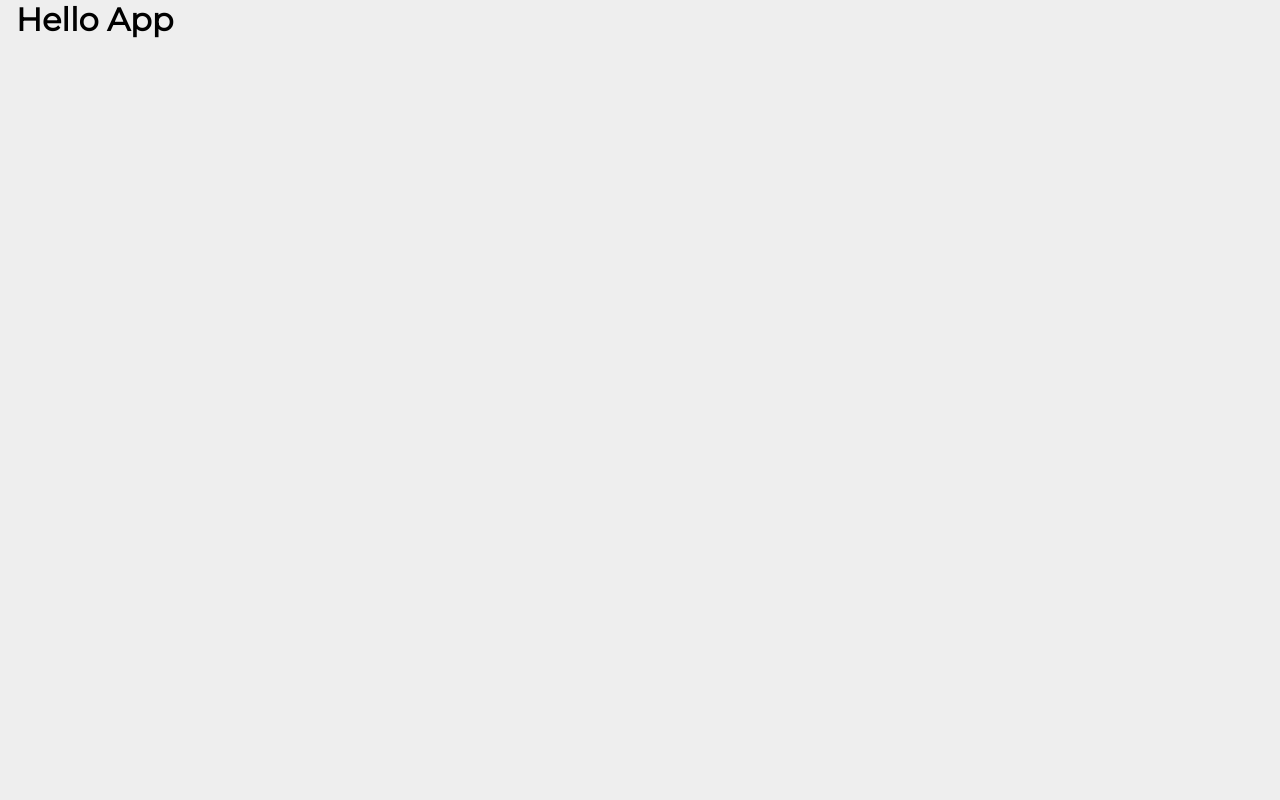
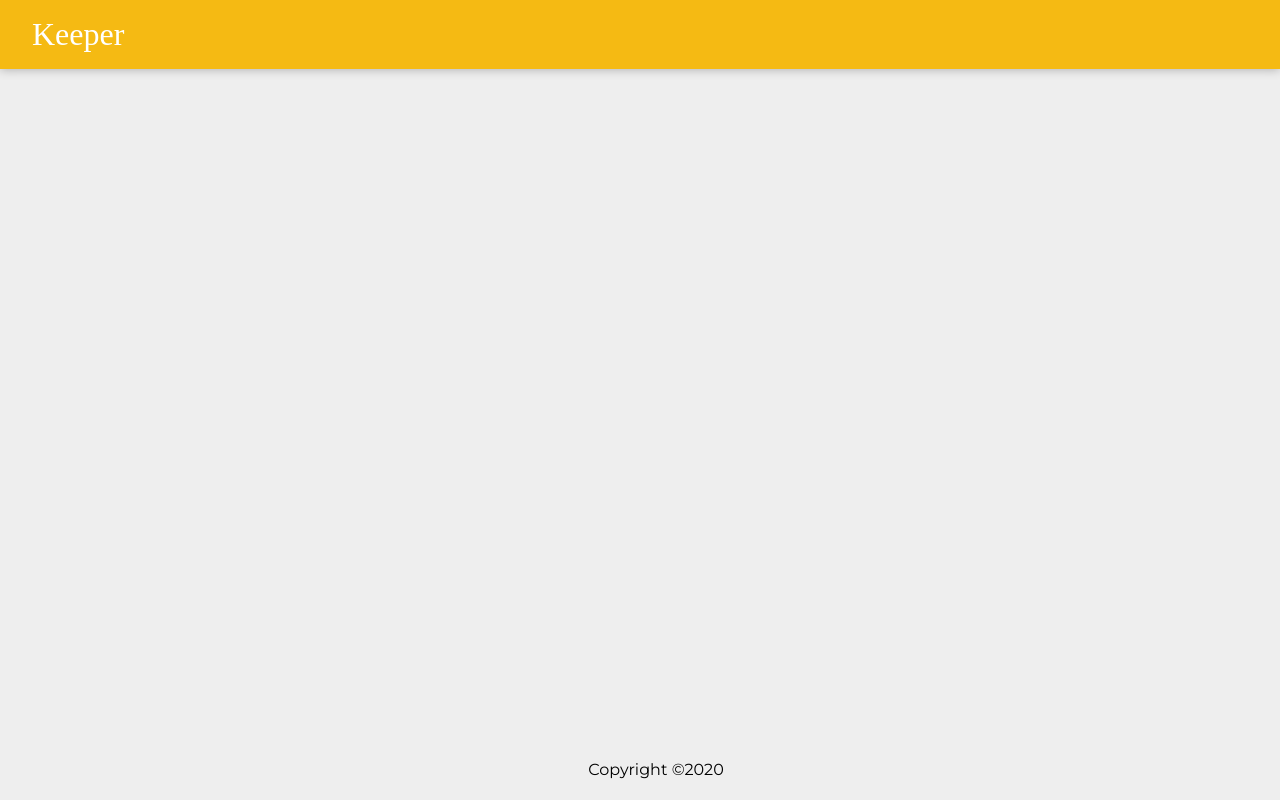
Before and after one commit to uchchhwash/keeper-app-react, a React (Create React App) app: page / in a window 1280 px wide. Built offline with nearby package versions, Linux system fonts and the light colour scheme; a web font is replaced by a local one.

Commit message:
add header & footer

```diff
--- a/public/styles.css
+++ b/public/styles.css
@@ -3,9 +3,11 @@
     margin: 0;
     box-sizing: border-box;
 }
+
 html {
     font-family: "Montserrat", sans-serif;
 }
+
 body {
     background: #eee;
     padding: 0 16px;
@@ -35,6 +37,7 @@ footer {
 footer p {
     color: #ccc;
 }
+
 .note {
     background: #fff;
     border-radius: 7px;
@@ -44,10 +47,12 @@ footer p {
     margin: 16px;
     float: left;
 }
+
 .note h1 {
     font-size: 1.1em;
     margin-bottom: 6px;
 }
+
 .note p {
     font-size: 1.1em;
     margin-bottom: 10px;
--- a/src/components/App.js
+++ /dev/null
@@ -1,9 +0,0 @@
-import React from "react"
-
-function App(){
-    return (<div>
-        <h1>Hello App</h1>
-    </div>);
-}
-
-export default App;
--- /dev/null
+++ b/src/components/App.jsx
@@ -0,0 +1,11 @@
+import React from "react"
+import Header from "./Header"
+import Footer from "./Footer"
+function App(){
+    return (<div>
+        <Header/>
+        <Footer/>
+    </div>);
+}
+
+export default App;
--- /dev/null
+++ b/src/components/Footer.jsx
@@ -0,0 +1,6 @@
+import React from "react";
+function Foorter(){
+    return (<footer>Copyright ©{new Date().getFullYear()}</footer>)
+}
+
+export default Foorter
--- /dev/null
+++ b/src/components/Header.jsx
@@ -0,0 +1,9 @@
+import React from "react"
+
+function Header(){
+    return (<header>
+        <h1>Keeper</h1>
+    </header>);
+}
+
+export default Header;
```
Lines whose indentation alone changed are shown as unchanged.
